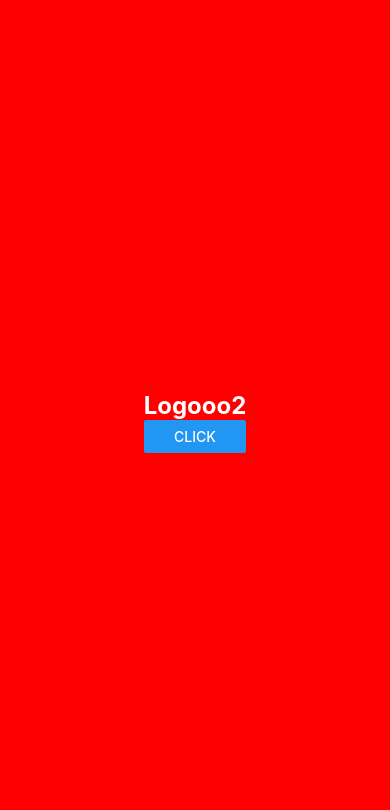
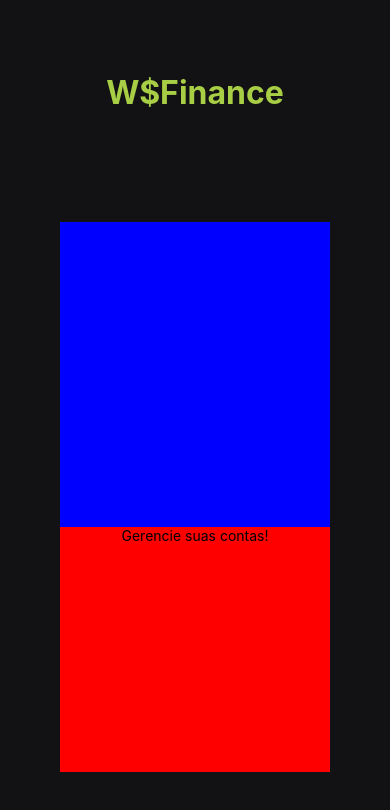
Before and after one commit to Weverson-Luan/ws-finance, a React Native app: screen / in a window 390 px wide. Shown: the top 810 px of the page. Built offline with nearby package versions, Linux system fonts and the light colour scheme.

Commit message:
aula 03 ✨ iniciando tela onbloarding

```diff
--- a/App.js
+++ b/App.js
@@ -2,70 +2,13 @@
  * IMPORTS
  */
 
-import { Text, View, Button, StyleSheet } from "react-native";
+import { StyleSheet } from "react-native";
 
 
-const Teste1 = () => {
-  return (
-    <View style={styles.test1}>
-        <Text style={styles.textTitle}>Logooo</Text>
-
-      <View>
-      </View>
-    </View>
-  );
-};
-
-const Teste2 = () => {
-  return (
-    <View style={styles.test2}>
-      <View>
-        <Text style={styles.textTitle2}>Logooo2</Text>
-
-        <Button title="Click" />
-      </View>
-    </View>
-  );
-};
-
+import { Onboarding } from "./src/screens/onboarding";
 
 export default function App() {
-  return <>{false ? <Teste1 /> : <Teste2 />}</>;
+  return (
+    <Onboarding />
+  )
 }
-
-/**
- * EXPORTS
- */
-const styles = StyleSheet.create({
-  container: {
-    flex: 1,
-    backgroundColor: "#121214",
-    alignItems: "center",
-    justifyContent: "center",
-  },
-  test1: {
-    width: "100%", // largura da tela
-    backgroundColor: "red", // cor de fundo
-    flex: 1, // largura disponivél em tela
-    alignItems: "center",
-    justifyContent: "center",
-
-  },
-  textTitle: {
-    fontSize: 18,
-    color: "#fff",
-
-  },
-  test2: {
-    width: "100%",
-    flex: 1,
-    backgroundColor: "red",
-    alignItems: 'center',
-    justifyContent: "center",
-  },
-  textTitle2: {
-    fontWeight: '700',
-    fontSize: 24,
-    color: "#fff",
-  }
-});
--- /dev/null
+++ b/src/screens/onboarding/index.js
@@ -0,0 +1,70 @@
+/**
+ * IMPORTS
+ */
+
+import { View, Text, StyleSheet } from "react-native";
+
+
+function Onboarding(){
+  return (
+   <View style={styles.container}>
+      <Text style={styles.title}>W$Finance</Text>
+
+      <View style={styles.section}>
+        <View style={styles.image}>
+
+        </View>
+
+        <View style={styles.wrapper}>
+          <Text>
+              Gerencie suas contas!
+          </Text>
+        </View>
+      </View>
+   </View>
+  )
+}
+
+
+
+
+
+const styles = StyleSheet.create({
+  container: {
+    width: "100%",
+    flex: 1, // ocupa todo espaçõ em branco em tela
+    backgroundColor: "#121214",
+    alignItems: "center",
+    justifyContent: "center",
+  },
+  title: {
+    fontSize: 32, // alterar o tamanho da fonte
+    fontWeight: "bold", // alterar a espesura de sua font
+    color: "#A7CE44", // alterar a cor do texto
+    marginBottom: 110,
+  },
+  section: {
+    width: 270,
+    height: 550,
+    backgroundColor: "red"
+  },
+  image: {
+    width: 270,
+    height: 305,
+    backgroundColor: "blue"
+  },
+  wrapper: {
+    width: "100%",
+    alignItems: "center",
+    justifyContent: "center",
+  }
+});
+
+
+
+/**
+ * EXPORTS
+ */
+export {
+  Onboarding
+}
```
